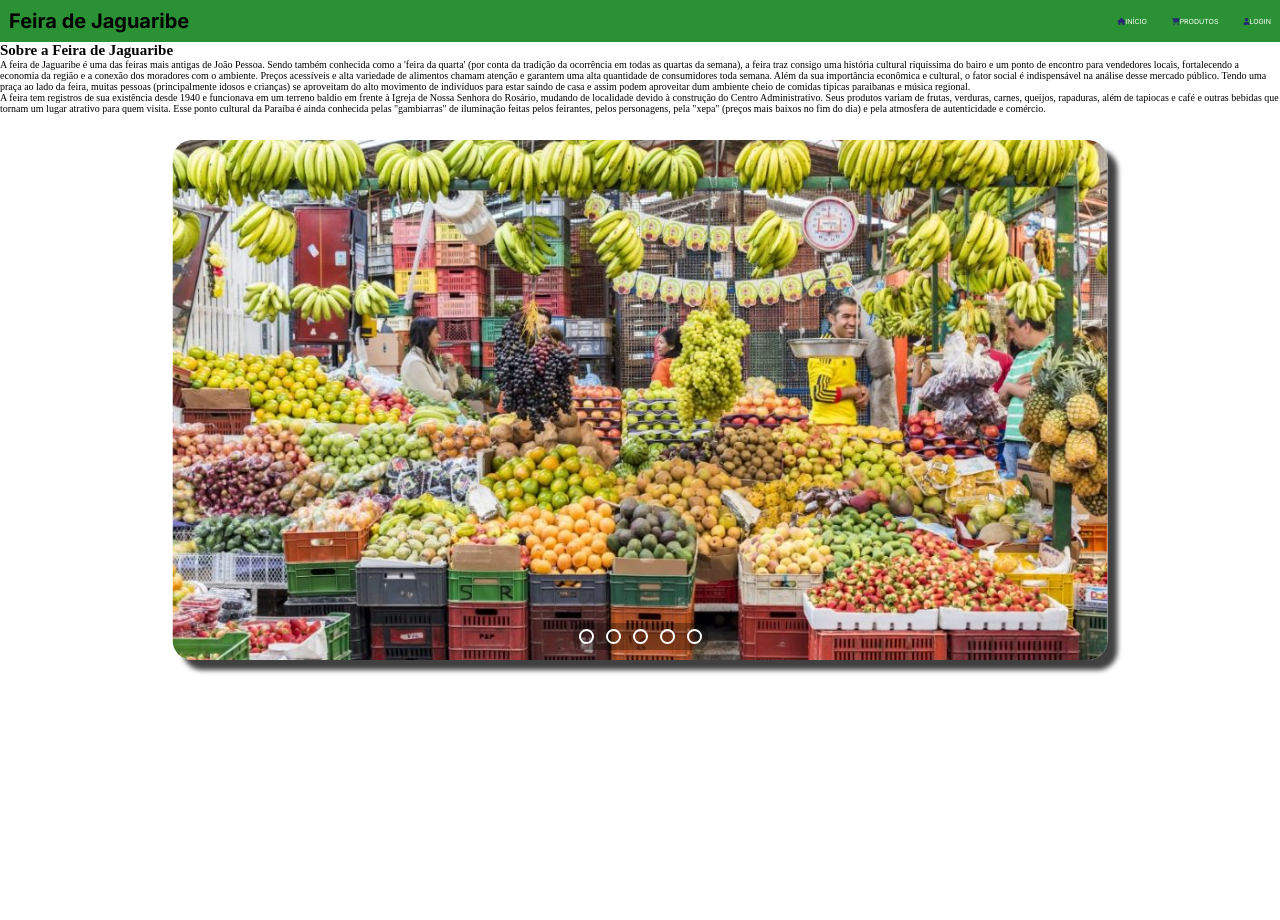
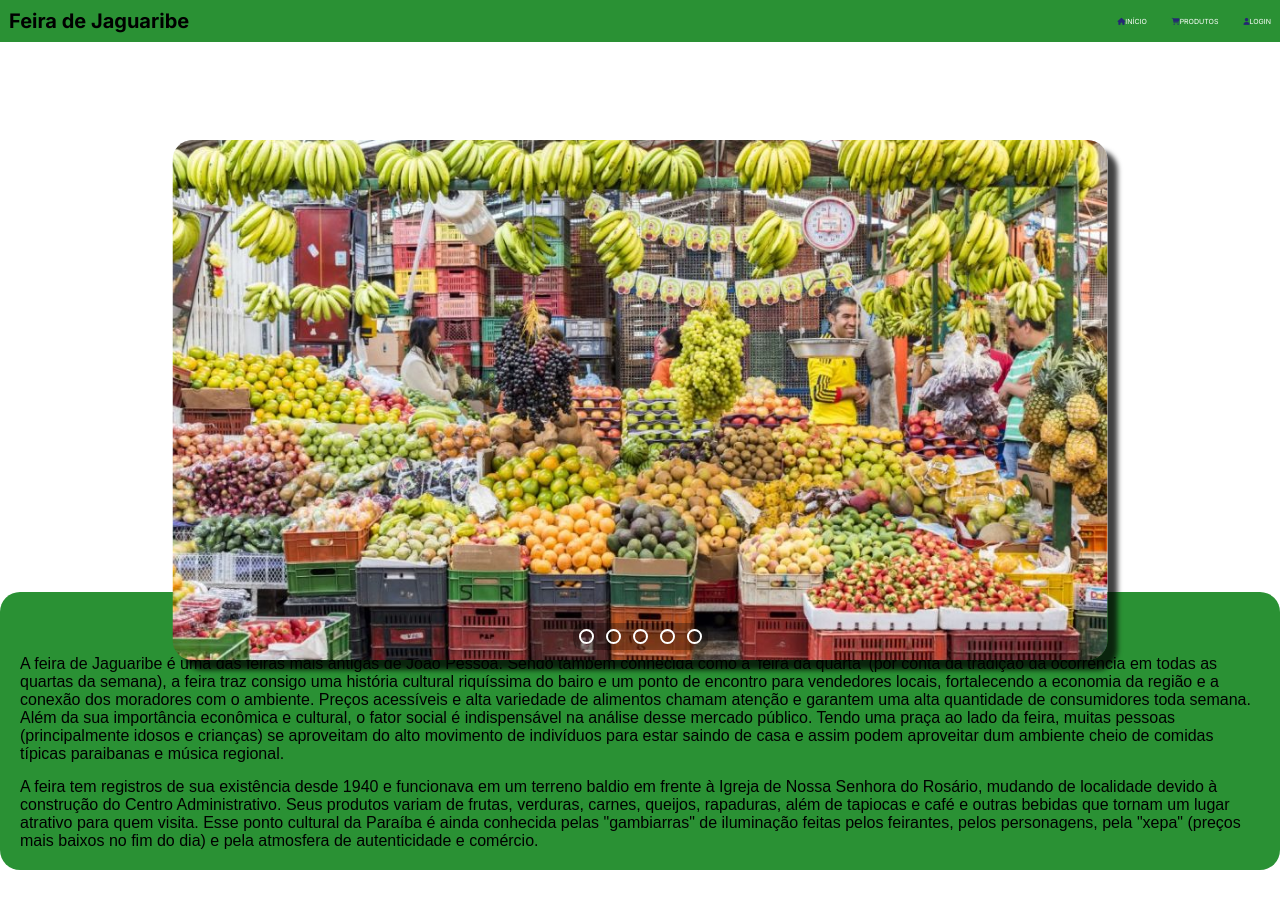
Before and after one commit to Projeto-IFPB/Jaguaribe-Online, a Flask app: page / in a window 1280 px wide. Before the commit the page ends 674 px from the top, so only its background shows below. Run offline with Flask 3, Linux system fonts and the light colour scheme; some libraries are stand-ins or nearby versions.

Commit message:
Ajustando e Estilizando Main do Index.HTML

```diff
--- a/static/css/style-index.css
+++ b/static/css/style-index.css
@@ -1,3 +1,4 @@
+/* Configurações Iniciais */
 @import url('https://fonts.googleapis.com/css2?family=Inter:ital,opsz,wght@0,14..32,100..900;1,14..32,100..900&display=swap');
 
 * {
@@ -7,6 +8,10 @@
 }
 :root{
     font-size: 62.5%;
+}
+
+body{
+    font-family: Arial, Helvetica, sans-serif;
 }
 
 /* Header ---------------------------------------------------------- */
@@ -168,3 +173,24 @@ header ul li a{
         margin: 3px;
     }
 }
+
+/* Estilizando o Main  */
+.main_feira{
+    margin-top: 550px;
+    margin-bottom: 50px;
+    padding: 2.0rem;
+
+
+    font-size: 1.6rem;
+    background-color: #2a9134;
+    border-radius: 2.0rem;
+
+    display: flex;
+    flex-direction: column;
+    gap: 1.5rem;
+    justify-content: center;
+    align-items: center;
+
+}
+
+/* Fim da Estilização da Main */
--- a/templates/index.html
+++ b/templates/index.html
@@ -51,9 +51,11 @@
     <!-- Fim do Carrossel de Imagens -->
 
     <!-- Começo do Main da página principal  -->
-     <h2>Sobre a Feira de Jaguaribe</h2>
-     <p>A feira de Jaguaribe é uma das feiras mais antigas de João Pessoa. Sendo também conhecida como a 'feira da quarta' (por conta da tradição da ocorrência em todas as quartas da semana), a feira traz consigo uma história cultural riquíssima do bairo e um ponto de encontro para vendedores locais, fortalecendo a economia da região e a conexão dos moradores com o ambiente. Preços acessíveis e alta variedade de alimentos chamam atenção e garantem uma alta quantidade de consumidores toda semana. Além da sua importância econômica e cultural, o fator social é indispensável na análise desse mercado público. Tendo uma praça ao lado da feira, muitas pessoas (principalmente idosos e crianças) se aproveitam do alto movimento de indivíduos para estar saindo de casa e assim podem aproveitar dum ambiente cheio de comidas típicas paraibanas e música regional.</p>
-     <p>A feira tem registros de sua existência desde 1940 e funcionava em um terreno baldio em frente à Igreja de Nossa Senhora do Rosário, mudando de localidade devido à construção do Centro Administrativo. Seus produtos variam de frutas, verduras, carnes, queijos, rapaduras, além de tapiocas e café e outras bebidas que tornam um lugar atrativo para quem visita. Esse ponto cultural da Paraíba é ainda conhecida pelas "gambiarras" de iluminação feitas pelos feirantes, pelos personagens, pela "xepa" (preços mais baixos no fim do dia) e pela atmosfera de autenticidade e comércio.</p>
+     <div class="main_feira">
+        <h2>Sobre a Feira de Jaguaribe</h2>
+        <p>A feira de Jaguaribe é uma das feiras mais antigas de João Pessoa. Sendo também conhecida como a 'feira da quarta' (por conta da tradição da ocorrência em todas as quartas da semana), a feira traz consigo uma história cultural riquíssima do bairo e um ponto de encontro para vendedores locais, fortalecendo a economia da região e a conexão dos moradores com o ambiente. Preços acessíveis e alta variedade de alimentos chamam atenção e garantem uma alta quantidade de consumidores toda semana. Além da sua importância econômica e cultural, o fator social é indispensável na análise desse mercado público. Tendo uma praça ao lado da feira, muitas pessoas (principalmente idosos e crianças) se aproveitam do alto movimento de indivíduos para estar saindo de casa e assim podem aproveitar dum ambiente cheio de comidas típicas paraibanas e música regional.</p>
+        <p>A feira tem registros de sua existência desde 1940 e funcionava em um terreno baldio em frente à Igreja de Nossa Senhora do Rosário, mudando de localidade devido à construção do Centro Administrativo. Seus produtos variam de frutas, verduras, carnes, queijos, rapaduras, além de tapiocas e café e outras bebidas que tornam um lugar atrativo para quem visita. Esse ponto cultural da Paraíba é ainda conhecida pelas "gambiarras" de iluminação feitas pelos feirantes, pelos personagens, pela "xepa" (preços mais baixos no fim do dia) e pela atmosfera de autenticidade e comércio.</p>
+    </div>
     <!-- Fim do Main da página principal -->
 {% endblock %}
 
```
